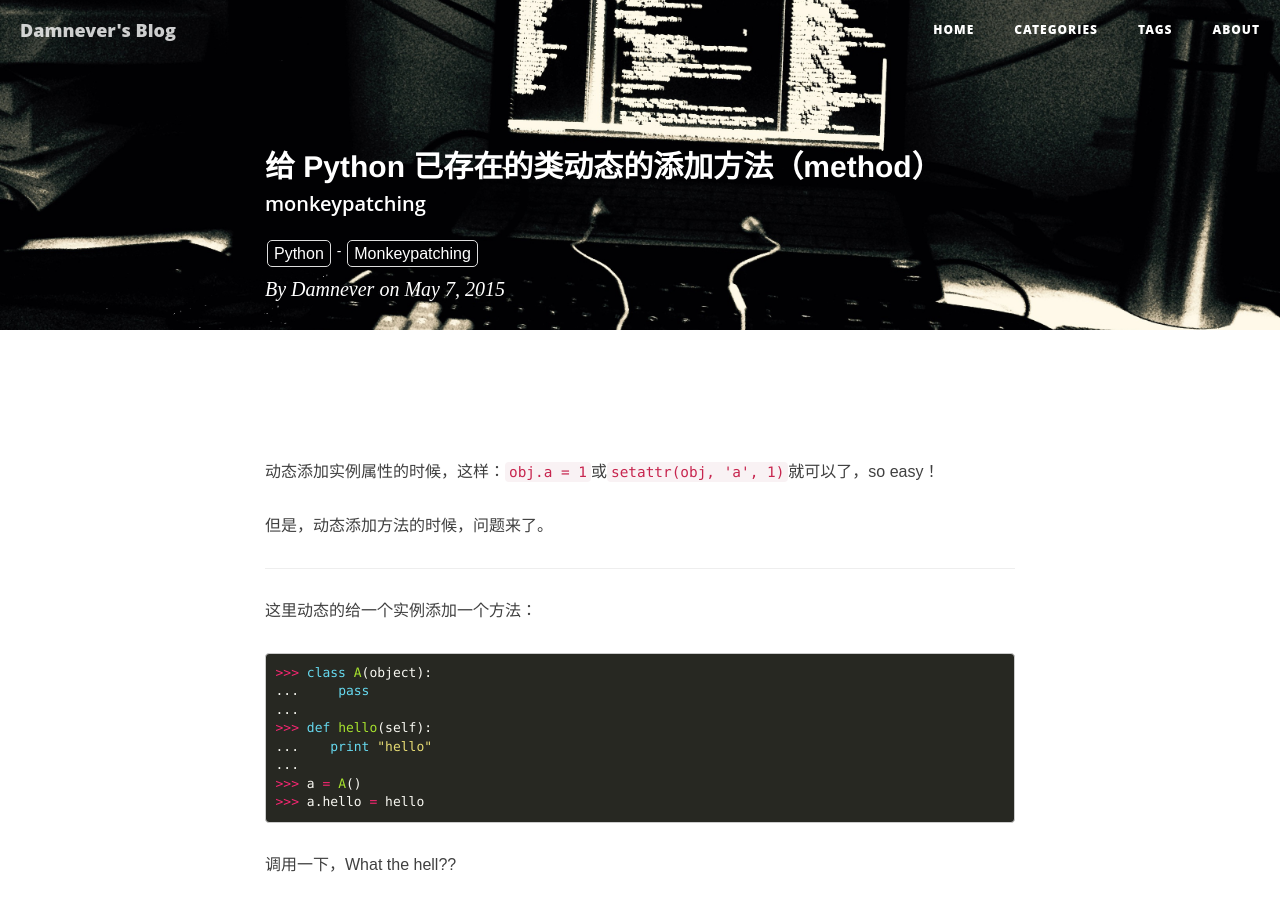
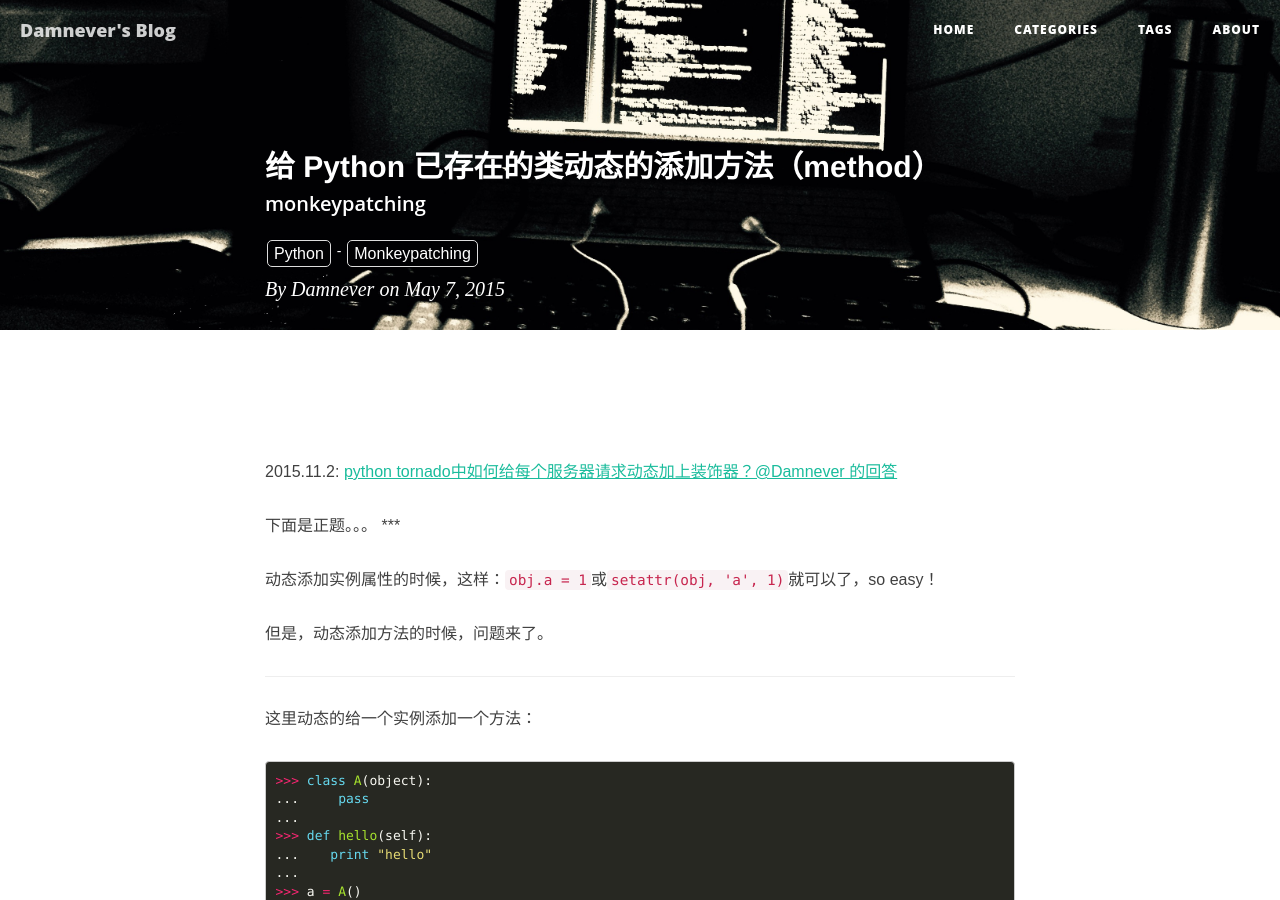
Before and after one commit to damnever/damnever.github.io, a Jekyll site: the page built from _posts/2015-05-07-adding-a-method-to-an-existing-object.md, in a window 1280 px wide and 900 px high. Built offline with Jekyll 4.4.1, drawn with Linux system fonts in a browser that asks for light colours; nearby versions of some CDN libraries; comment, search, counter and statistics services are not loaded.

```diff
--- a/_posts/2015-05-07-adding-a-method-to-an-existing-object.md
+++ b/_posts/2015-05-07-adding-a-method-to-an-existing-object.md
@@ -12,6 +12,12 @@
   - monkeypatching
 
 ---
+
+2015.11.2: [python tornado中如何给每个服务器请求动态加上装饰器？@Damnever 的回答](http://segmentfault.com/q/1010000003939756/a-1020000003940021)
+
+
+下面是正题。。。
+***
 
 动态添加实例属性的时候，这样：`obj.a = 1`或`setattr(obj, 'a', 1)`就可以了，so easy！
 
```
